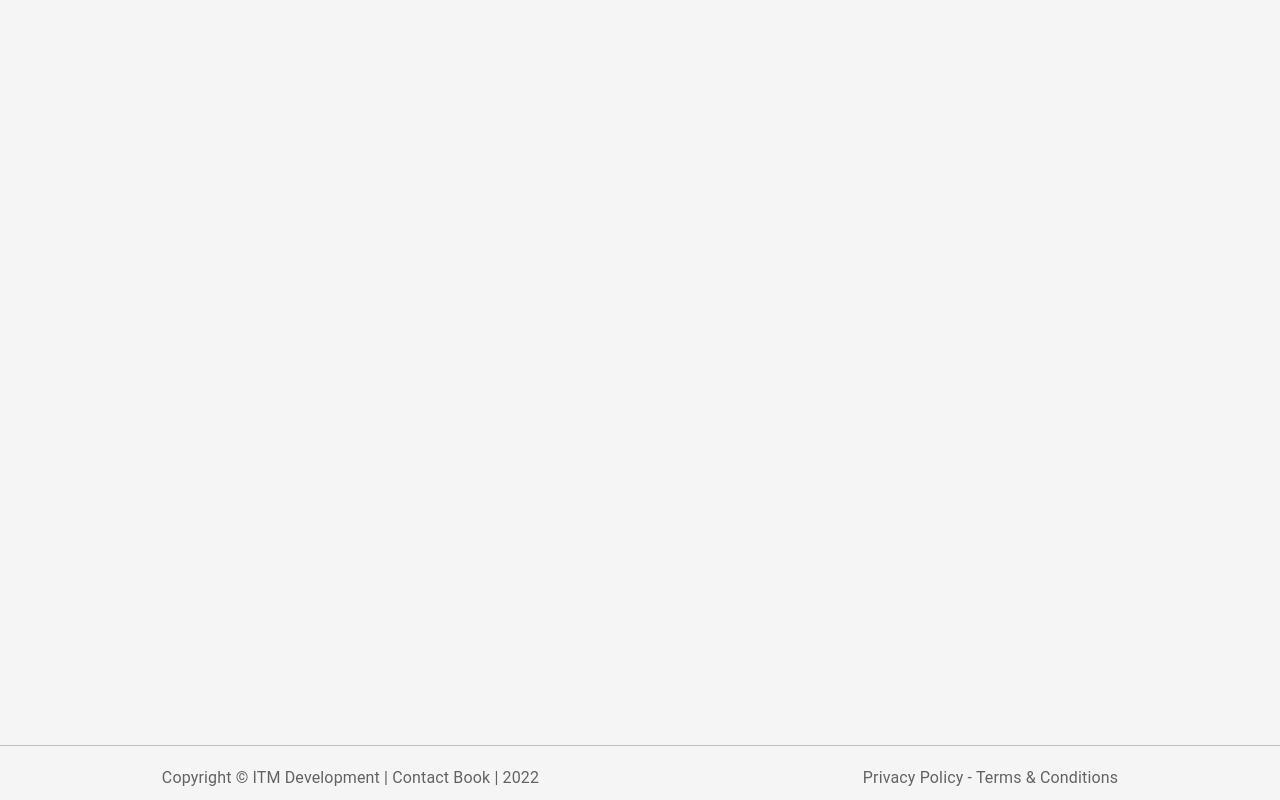
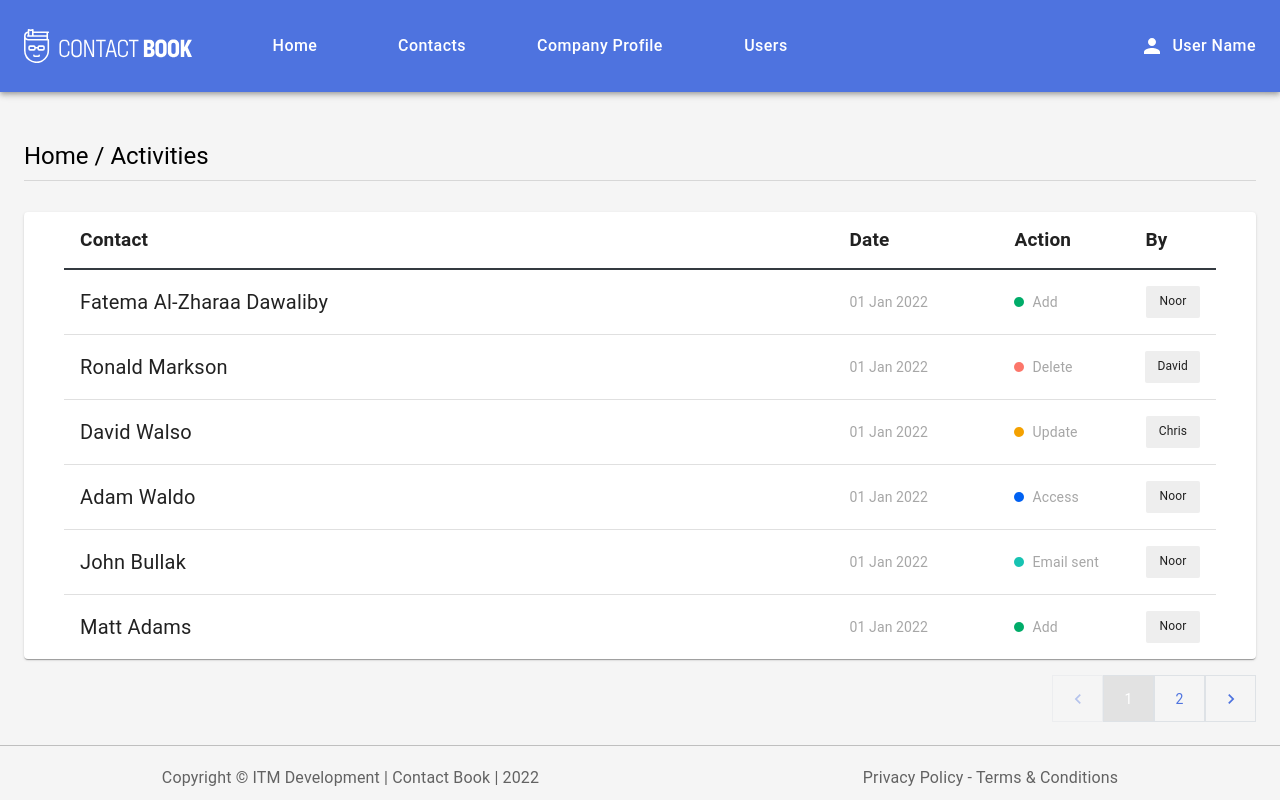
Before and after one commit to AnasAzizi/contact-app, a Next.js app: page /home/activities in a window 1280 px wide. Built offline with nearby package versions, Linux system fonts and the light colour scheme.

Commit message:
Added activities page.

```diff
--- a/src/data/LatestActivitiesData.json
+++ b/src/data/LatestActivitiesData.json
@@ -1,7 +1,7 @@
 [
   {
     "id": "0001",
-    "name": "Adam Smith",
+    "name": "Fatema Al-Zharaa Dawaliby",
     "date": "01 Jan 2022",
     "phone": "+49 5658 564 613",
     "action": "Add",
--- a/src/pages/home/activities.js
+++ b/src/pages/home/activities.js
@@ -1,7 +1,181 @@
+import  { useState } from "react";
+import NavBar from "@/components/NavBar";
 import React from "react";
+import Data from "@/data/LatestActivitiesData.json";
+import {
+  Table,
+  TableBody,
+  TableCell,
+  TableContainer,
+  TableHead,
+  TableRow,
+  Paper,
+  Chip,
+  Typography,
+  Box,
+  Container,
+  Pagination,
+} from "@mui/material";
+import SecondNavBar from "@/components/SecondNavBar";
 
 const activities = () => {
-  return <></>;
+  const handlePageChange = (event, value) => {
+    setPage(value);
+  };
+
+  const [page, setPage] = useState(1);
+  const rowsPerPage = 5;
+  const paginatedData = Data.slice(
+    (page - 1) * rowsPerPage,
+    page * rowsPerPage
+  );
+
+  const getStatusColor = (status) => {
+    switch (status) {
+      case "Add":
+        return "#00AC69";
+      case "Delete":
+        return "#FC766A";
+      case "Update":
+        return "#F4A100";
+      case "Access":
+        return "#0061F2";
+      case "Email sent":
+        return "#17C3B2";
+      default:
+        return "#757575";
+    }
+  };
+
+  return (
+    <>
+      <NavBar />
+      <Container maxWidth="xl">
+        <SecondNavBar path="Home / Activities" />
+        <TableContainer component={Paper} sx={{ px: { md: "40px" } }}>
+          <Table>
+            <TableHead>
+              <TableRow sx={{ borderBottom: "2px solid #343A40" }}>
+                <TableCell sx={{ fontWeight: "bold", fontSize: "19px" }}>
+                  Contact
+                </TableCell>
+                <TableCell
+                  align="right"
+                  sx={{
+                    fontWeight: "bold",
+                    fontSize: "19px",
+                    px: 0,
+                    width: "165px",
+                    textAlign: "start",
+                  }}
+                >
+                  Date
+                </TableCell>
+                <TableCell
+                  align="left"
+                  sx={{
+                    fontWeight: "bold",
+                    fontSize: "19px",
+                    px: 0,
+                    width: "115px",
+                  }}
+                >
+                  Action
+                </TableCell>
+                <TableCell
+                  align="left"
+                  sx={{
+                    fontWeight: "bold",
+                    fontSize: "19px",
+                    pr: 0,
+                    width: "70px",
+                  }}
+                >
+                  By
+                </TableCell>
+              </TableRow>
+            </TableHead>
+            <TableBody>
+              {Data.map((data) => (
+                <TableRow
+                  sx={{ "&:last-child td, &:last-child th": { border: 0 } }} //? p or m for tableRow
+                >
+                  <TableCell scope="row" sx={{ fontSize: "20px" }}>
+                    {data.name}
+                  </TableCell>
+                  <TableCell align="left" sx={{ px: 0 }}>
+                    <Typography sx={{ fontSize: "14px", opacity: "40%" }}>
+                      {data.date}
+                    </Typography>
+                  </TableCell>
+                  <TableCell align="left" sx={{ px: 0 }}>
+                    <Box
+                      display="flex"
+                      alignItems="center"
+                      justifyContent="flex-start"
+                    >
+                      <Box
+                        sx={{
+                          width: "10px",
+                          height: "10px",
+                          borderRadius: "50px",
+                          bgcolor: getStatusColor(data.action),
+                          mr: 1,
+                        }}
+                      />
+                      <Typography sx={{ fontSize: "14px", opacity: "40%" }}>
+                        {data.action}
+                      </Typography>
+                    </Box>
+                  </TableCell>
+                  <TableCell align="right">
+                    <Chip
+                      sx={{
+                        borderRadius: "2px",
+                        bgcolor: "#EEEEEE",
+                        fontSize: "12px",
+                        minWidth: "54px",
+                      }}
+                      label={data.user}
+                    />
+                  </TableCell>
+                </TableRow>
+              ))}
+            </TableBody>
+          </Table>
+        </TableContainer>
+        <Box
+        component="div"
+        sx={{ display: { xs: "none", md: "flex" }, justifyContent: "flex-end" }}
+      >
+        <Pagination
+          count={Math.ceil(Data.length / rowsPerPage)}
+          page={page}
+          onChange={handlePageChange}
+          variant="outlined"
+          shape="rounded"
+          // renderItem=""
+          sx={{
+            marginTop: 2,
+            "& .MuiPaginationItem-root": {
+              borderColor: "#DEE2E6",
+              borderRadius: 0,
+              mx: 0,
+              color: "#4E73DF",
+              height: "47px",
+              width: "51px",
+              // fontSize: "18px"
+            },
+            "& .Mui-selected": {
+              backgroundColor: "#4E73DF",
+              color: "white",
+            },
+          }}
+        />
+      </Box>
+      </Container>
+    </>
+  );
 };
 
 export default activities;
```
